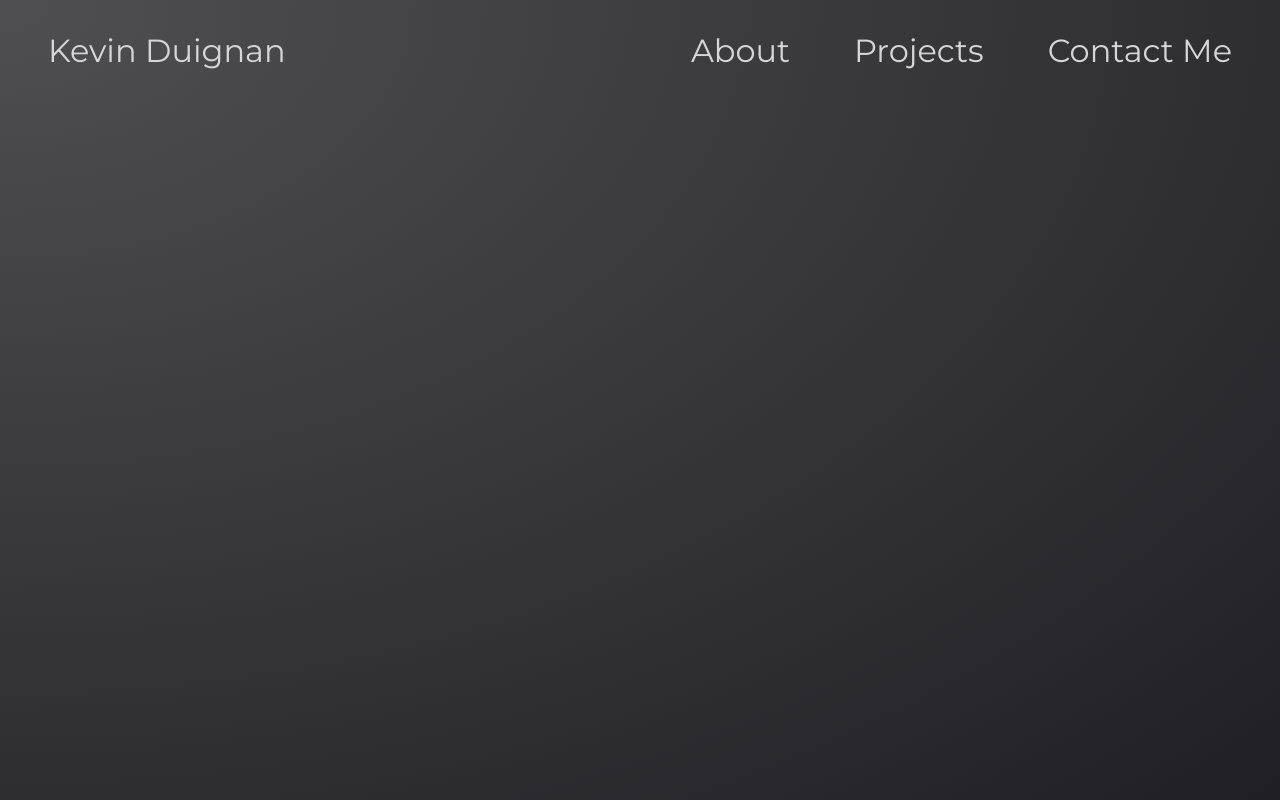
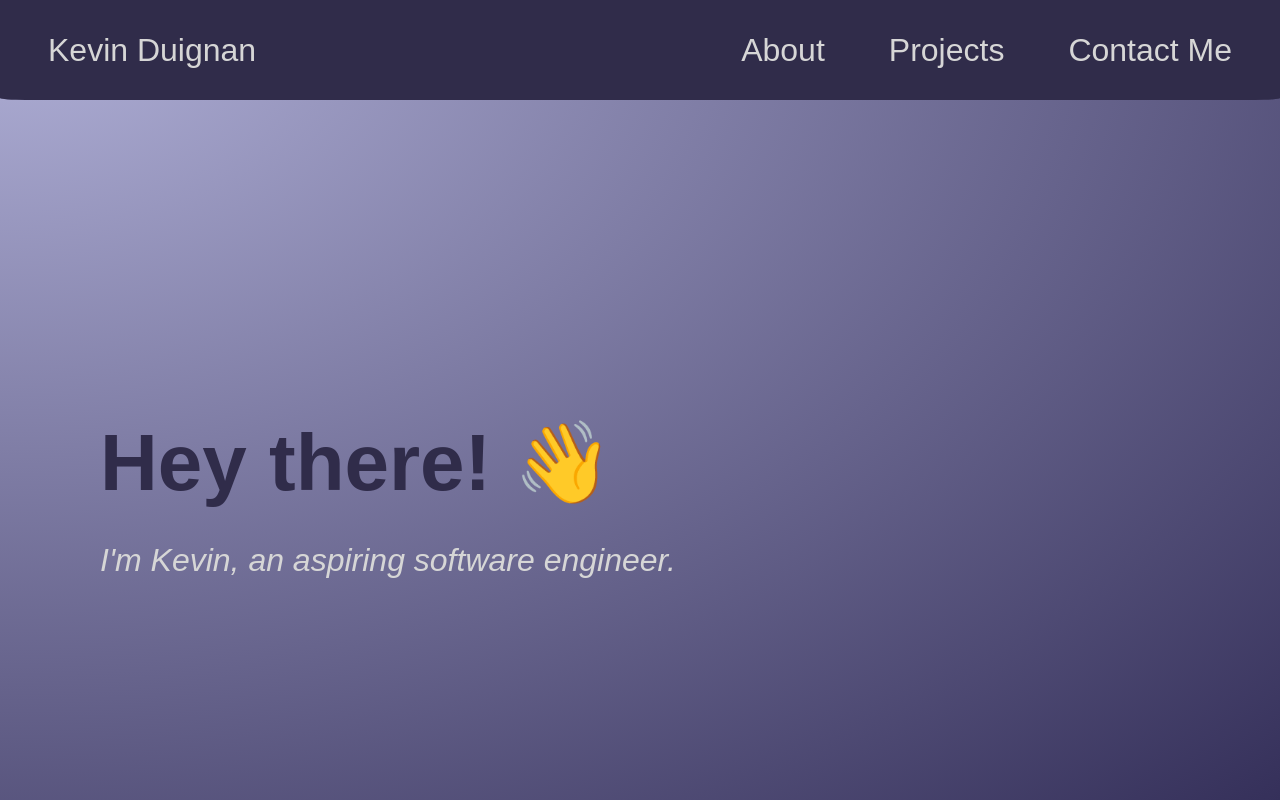
Before and after one commit to Kevin-Duignan/duignan.me, a plain HTML site: page index.html in a window 1280 px wide. Drawn offline with Linux system fonts and the light colour scheme.

Commit message:
Redesign colours of webpage

```diff
--- a/index.html
+++ b/index.html
@@ -19,8 +19,13 @@
         </nav>
         <header />
         <main>
-            <section id="about"></section>
-            <section id="projects"></section>
+            <section id="about">
+                <h1 class="greeting">Hey there! 👋</h1>
+                <p class="italics">I'm Kevin, an aspiring software engineer.</p>
+            </section>
+            <section id="projects">
+
+            </section>
             <section id="contact"></section>
         </main>
 </body>
--- a/styles.css
+++ b/styles.css
@@ -1,13 +1,13 @@
 @import url("https://fonts.googleapis.com/css2?family=Montserrat&family=Ubuntu:wght@300&display=swap");
 
 body {
-	font-family: "Montserrat", sans-serif;
+	font-family: Arial, Helvetica, sans-serif;
 	margin: 0;
 	height: 100vh;
 	background-image: radial-gradient(
 		farthest-corner at 1px 1px,
-		#4f4f51 0%,
-		#201f23 100%
+		#b1b1d8 0%,
+		#35305a 100%
 	);
 }
 
@@ -15,6 +15,9 @@ body {
 	position: fixed;
 	width: 100%;
 	height: 100px;
+	background-color: #302c4a;
+	border-end-end-radius: 2%;
+	border-end-start-radius: 2%;
 }
 
 .navbar {
@@ -25,7 +28,8 @@ body {
 }
 
 .navbar a {
-	font-size: 2rem;
+	font-size: min(20vw, 2rem);
+	white-space: nowrap;
 	color: #d6d6d6;
 	margin: 2rem;
 }
@@ -42,3 +46,22 @@ body {
 .navbar a:hover {
 	cursor: pointer;
 }
+
+#about {
+	padding: 250px 100px;
+	overflow: scroll;
+}
+.greeting {
+	text-align: left;
+	font-size: 5em;
+	font-weight: bolder;
+	margin-bottom: 0;
+	color: #302c4a;
+}
+
+.italics {
+	font-size: 2em;
+	text-align: left;
+	font-style: italic;
+	color: #d6d6d6;
+}
```
